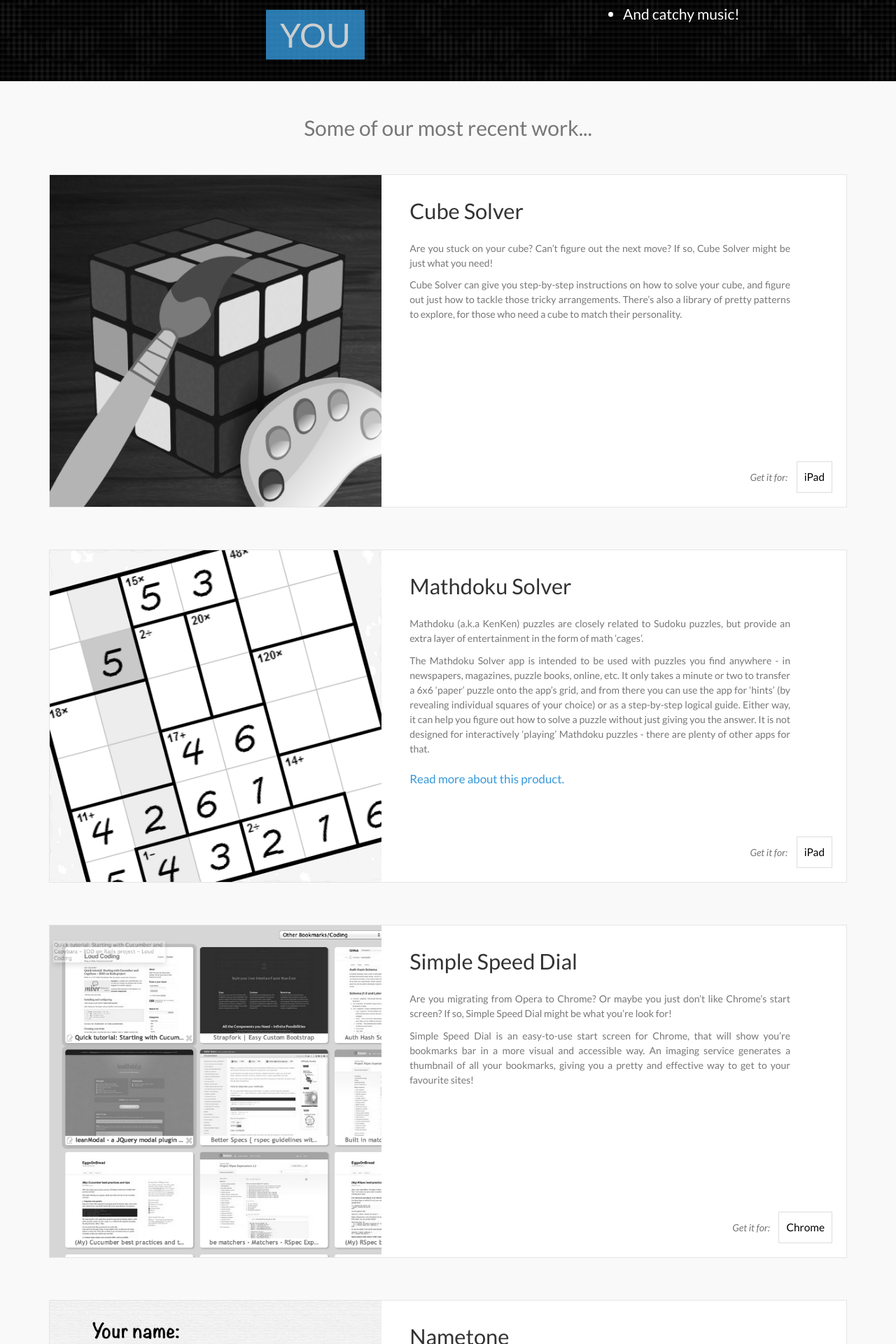
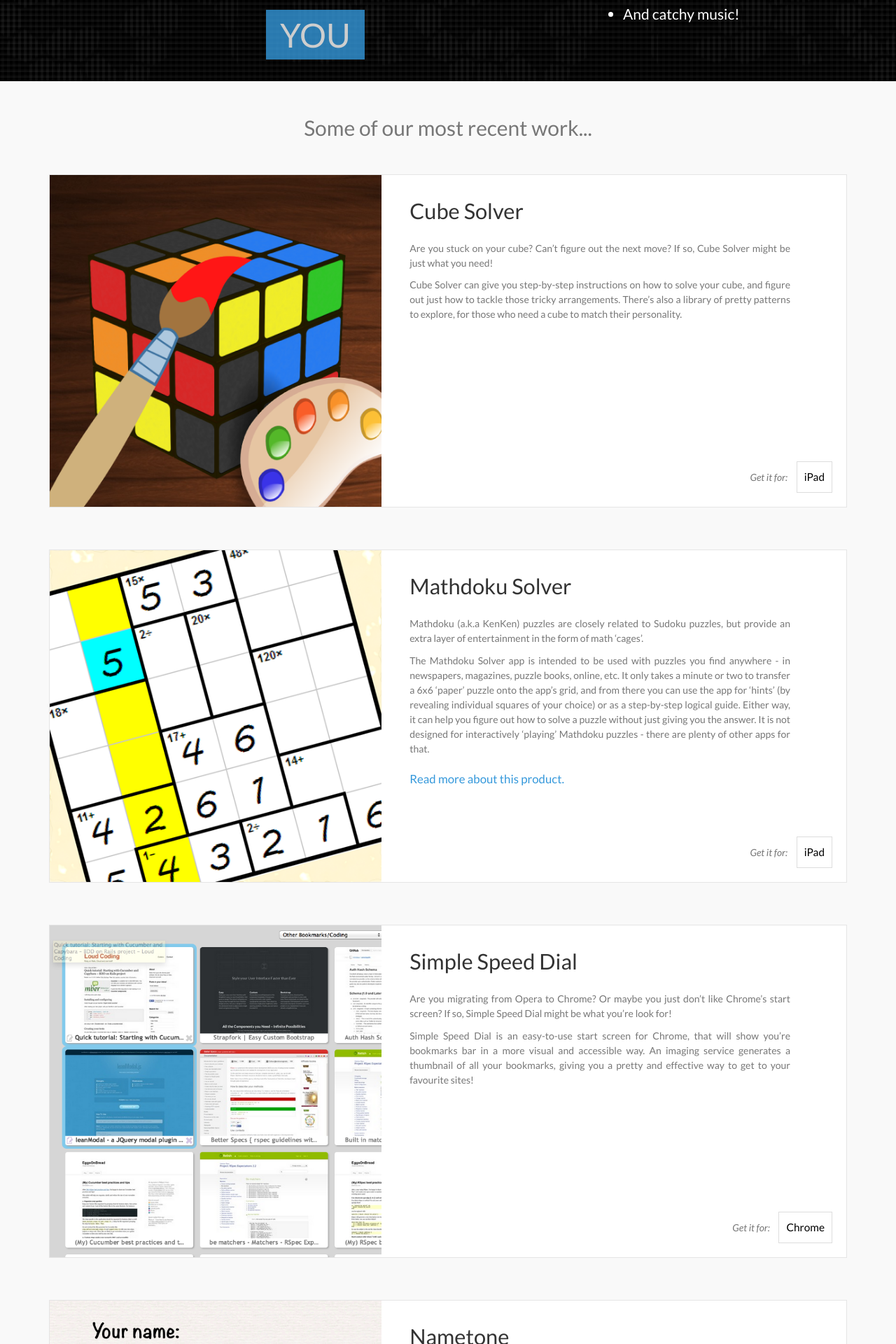
Before and after one commit to waffleau/sudoseng, a Jekyll site: the page built from index.html, in a window 1280 px wide. Shown: the part 464-2384 px from the top of the page at 70% size. Built offline with Jekyll 4.4.1, drawn with Linux system fonts in a browser that asks for light colours; comment, search, counter and statistics services are not loaded.

Commit message:
Removed grayscale hover effect

```diff
--- a/_sass/modules/_projects.scss
+++ b/_sass/modules/_projects.scss
@@ -37,14 +37,6 @@
   max-width: $project-max-width;
   padding: 0px;
   position: relative;
-
-  &:hover {
-    .project__image img {
-      filter: none;
-      -webkit-filter: grayscale(0);
-    }
-  }
-
 }
 
 .project__image {
@@ -56,10 +48,6 @@
     display: block;
     height: 100%;
     width: 100%;
-
-    filter: image-url('filters/filters.svg#grayscale'); /* Firefox 3.5+ */
-    filter: gray; /* IE6-9 */
-    -webkit-filter: grayscale(1); /* Google Chrome, Safari 6+ & Opera 15+ */
   }
 }
 
```
